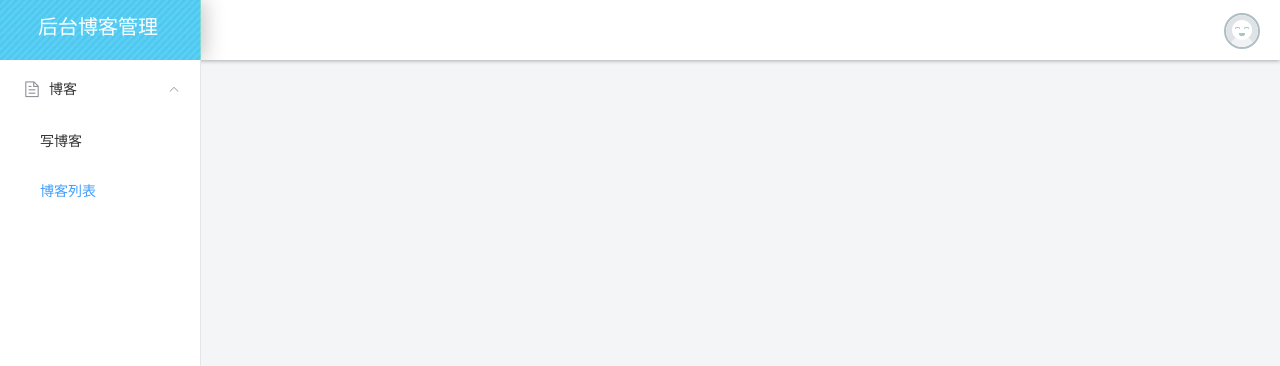
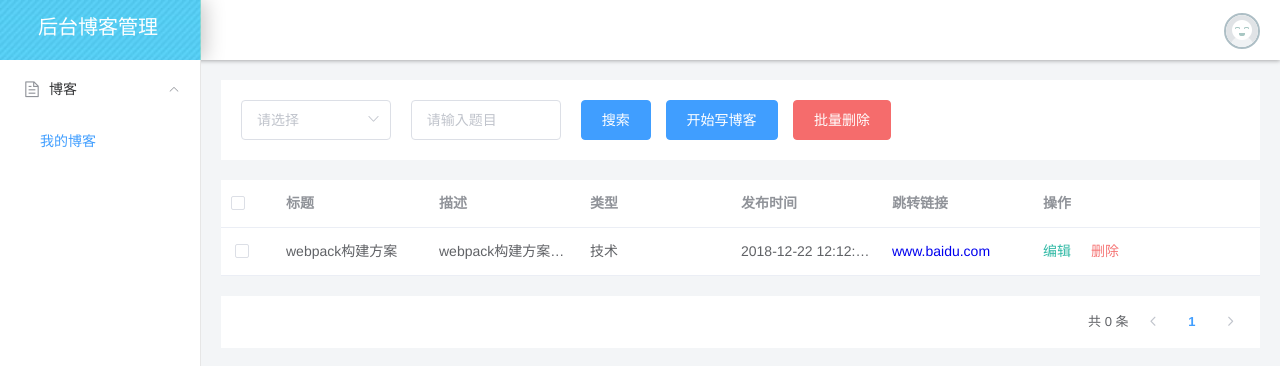
Before and after one commit to alwaysrunning/vnode, a Vue app: page /index/list in a window 1280 px wide. Shown: the top 366 px of the page. Built offline with nearby package versions, Linux system fonts and the light colour scheme.

Commit message:
blog list

```diff
--- /dev/null
+++ b/src/components/conf/blog/add.vue
@@ -0,0 +1,78 @@
+<template>
+<div class="mod-block">
+	<el-form :model="ruleForm" :rules="rules" ref="ruleForm" label-width="100px" class="ruleForm">
+		<el-form-item label="标题" prop="title">
+			<el-input v-model="ruleForm.title"></el-input>
+		</el-form-item>
+		<el-form-item label="描述">
+			<el-input v-model="ruleForm.description"></el-input>
+		</el-form-item>
+		<el-form-item label="文章类型" prop="type">
+			<el-select v-model="ruleForm.type" placeholder="请选择博客类型">
+				<el-option label="技术" value="1"></el-option>
+				<el-option label="文学" value="2"></el-option>
+			</el-select>
+		</el-form-item>
+		<el-form-item label="是否原创">
+			<el-switch v-model="ruleForm.creative"></el-switch>
+		</el-form-item>
+		<el-form-item>
+			<el-button type="primary" @click="submitForm('ruleForm')">提交</el-button>
+			<el-button @click="resetForm()">取消</el-button>
+		</el-form-item>
+	</el-form>
+</div>
+</template>
+
+<script>
+export default {
+    data() {
+		return {
+			ruleForm: {
+				title: '',
+				description: '',
+				type: '1',
+				creative: false,
+				content: ''
+			},
+			rules: {
+				title: [
+					{ required: true, message: '请输入标题', trigger: 'blur' },
+				],
+				type: [
+					{ required: true, message: '请选择博客类型', trigger: 'change' }
+				]
+			}
+		};
+	},
+	methods: {
+		submitForm(formName) {
+			this.$refs[formName].validate((valid) => {
+			if (valid) {
+				alert('submit!');
+			} else {
+				console.log('error submit!!');
+				return false;
+			}
+			});
+		},
+		resetForm() {
+			this.$router.push({name:'我的博客', params:{}});
+		}
+	}
+}
+</script>
+
+
+<style lang="scss" scoped>
+.mod-block{
+    width: 100%;
+    background: #fff;
+    padding:20px 0;
+    box-sizing: border-box;
+	border-radius: 5px;
+	.ruleForm{
+		width: 500px
+	}
+}
+</style>
--- a/src/components/conf/blog/index.vue
+++ b/src/components/conf/blog/index.vue
@@ -1,16 +1,105 @@
 <template>
-
+<div>
+	<section class="mod-search">
+		<el-row :span="24" class="mod-toolbar" :gutter="20">
+			<el-col :span="4">
+				<el-select v-model="searchs.type" placeholder="请选择">
+					<el-option
+						v-for="(item,index) in channelList"
+						:key="index"
+						:label="item.name"
+						:value="item.id">
+					</el-option>
+				</el-select>
+			</el-col>
+			<el-col :span="4">
+				<el-input v-model="searchs.title" placeholder="请输入题目"></el-input>
+			</el-col>
+			<el-col :span="2">
+				<el-button @click="onSearch" type="primary">搜索</el-button>
+			</el-col>
+			<el-col :span="3">
+				<el-button type="primary" @click="onAdd">开始写博客</el-button>
+			</el-col>
+			<el-col :span="3">
+				<el-button type="danger" @click="onBatchDeletion">批量删除</el-button>
+			</el-col>
+		</el-row>
+	</section>
+	<section class="ui-table">
+		<el-table
+			ref="multipleTable"
+			:data="list"
+			tooltip-effect="dark"
+			style="width: 100%"
+			v-loading="listLoading"
+			@selection-change="handleSelectionChange">
+			<el-table-column width="55" type="selection"></el-table-column>
+			<el-table-column prop="title" label="标题" show-overflow-tooltip></el-table-column>
+			<el-table-column prop="description" label="描述" show-overflow-tooltip></el-table-column>
+			<el-table-column prop="type" label="类型" show-overflow-tooltip></el-table-column>
+			<el-table-column prop="time" label="发布时间" show-overflow-tooltip></el-table-column>
+			<el-table-column prop="url" label="跳转链接" show-overflow-tooltip>
+				<template slot-scope="scope">
+					<a v-text="scope.row.url" :href="scope.row.url" target="_blank"></a>
+				</template>
+			</el-table-column>
+			<el-table-column label="操作" fixed="right" min-width="120">
+				<template slot-scope="scope">
+					<span class="operate cursor edit" @click="onEdit(scope.row.id)">编辑</span>
+					<span class="operate del cursor" @click="onDelete(scope.row.id)" >删除</span>
+				</template>
+			</el-table-column>
+		</el-table>
+		<el-col :span="24" class="mod-footer">
+			<el-pagination layout="total, prev, pager, next" @current-change="handleCurrentChange" :page-size="pageSize"
+					:total="total" style="float:right;" :current-page="currentPage">
+			</el-pagination>
+		</el-col>
+	</section>
+</div>
 </template>
 
 <script>
 export default {
 	data() {
 		return {
-
+			channelList:[],
+            searchs:{
+				type:'',
+				title:'',
+			},
+			list:[{
+				id:1,
+				title:'webpack构建方案',
+				description:'webpack构建方案具体操作',
+				type:'技术',
+				time:'2018-12-22 12:12:12',
+				url:'www.baidu.com'
+			}],
+			multipleSelection:[],
+			listLoading:false,
+			pageSize:10,
+			currentPage:1,
+			total:0
 		};
 	},
     methods: {
-
+		onSearch(){},
+		onAdd(){
+			this.$router.push({name:'添加博客', params:{}});
+		},
+		onEdit(){},
+		onDelete(){},
+		onBatchDeletion(){},
+		handleCurrentChange(){},
+		handleSelectionChange(val) {
+            this.multipleSelection = val;
+        },
+		// handleCurrentChange: _.debounce(function(v){
+        //     this.currentPage = v;
+        //     this.onSearch();
+        // },300),
     },
 
 	mounted(){
@@ -21,5 +110,33 @@ export default {
 
 
 <style lang="scss" scoped>
-
+.mod-search{
+	background: #fff;
+	padding: 20px
+}
+.ui-table{
+	margin-top:20px;
+	.mod-footer{
+		width: 100%;
+		background: #fff;
+		padding: 10px;
+		margin-top: 20px
+	}
+}
+.operate {
+    color: #409EFF;
+    margin-right: 20px;
+    &.release {
+        color: #33bbab;
+    }
+    &.del {
+        color: #f57575;
+    }
+    &.edit{
+        color: #30b9a5;
+    }
+}
+.cursor {
+    cursor: pointer;
+}
 </style>
--- a/src/components/conf/index/index.vue
+++ b/src/components/conf/index/index.vue
@@ -3,11 +3,13 @@
 		<hd :bus="bus"></hd>
         <el-col :span="24" class="index-bd">
 			<left :bus="bus"></left>
-			<el-col :span="24">
-				<transition name="fade" mode="out-in">
-					<router-view></router-view>
-				</transition>
-			</el-col>
+			<section class="mod-section">
+				<el-col :span="24">
+					<transition name="fade" mode="out-in">
+						<router-view></router-view>
+					</transition>
+				</el-col>
+            </section>
         </el-col>
     </el-row>
 </template>
@@ -39,6 +41,12 @@ export default
 	.index-bd{
 		width: 100%;
 		height: 100%;
+		display: flex;
+		.mod-section{
+			flex: 1;
+			margin: 20px;
+			border-radius: 5px;
+		}
 	}
 }
 .fade-enter-active, .fade-leave-active {
--- /dev/null
+++ b/src/router/blog.js
@@ -0,0 +1,19 @@
+export default [
+    {
+        path: '/index',
+        redirect:'/index/list',
+        name: '博客',
+        iconCls:'el-icon-document',
+        component: resolve => require(['@/components/conf/index/index.vue'], resolve),
+        children:[{
+            path:"add",
+            name:"添加博客",
+            component: resolve => require(['@/components/conf/blog/add.vue'], resolve),
+            hidden:true
+        },{
+            path:"list",
+            name:"我的博客",
+            component: resolve => require(['@/components/conf/blog/index.vue'], resolve)
+        }]
+    }
+]
--- a/src/router/index.js
+++ b/src/router/index.js
@@ -1,6 +1,6 @@
 import Vue from 'vue'
 import Router from 'vue-router'
-
+import blog from './blog'
 Vue.use(Router)
 
 export default new Router({
@@ -18,21 +18,6 @@ export default new Router({
 			component: resolve => require(['@/components/conf/login/index.vue'], resolve),
 			hidden:true
 		},
-		{
-			path: '/index',
-			redirect:'/index/blog',
-			name: '博客',
-			iconCls:'el-icon-document',
-			component: resolve => require(['@/components/conf/index/index.vue'], resolve),
-			children:[{
-				path:"blog",
-				name:"写博客",
-				component: resolve => require(['@/components/conf/blog/index.vue'], resolve)
-			},{
-				path:"list",
-				name:"博客列表",
-				component: resolve => require(['@/components/conf/blog/index.vue'], resolve)
-			}]
-		}
+		...blog
     ]
 })
```
